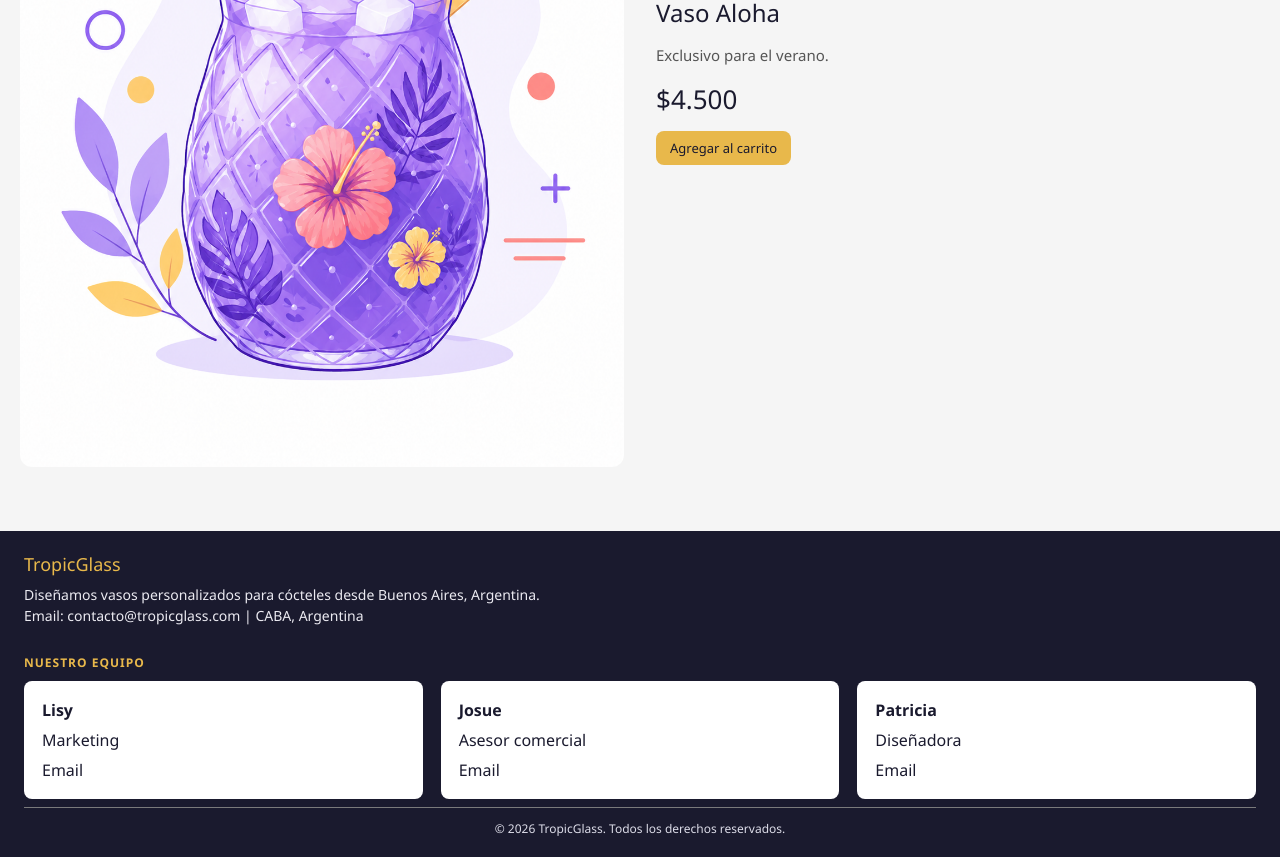
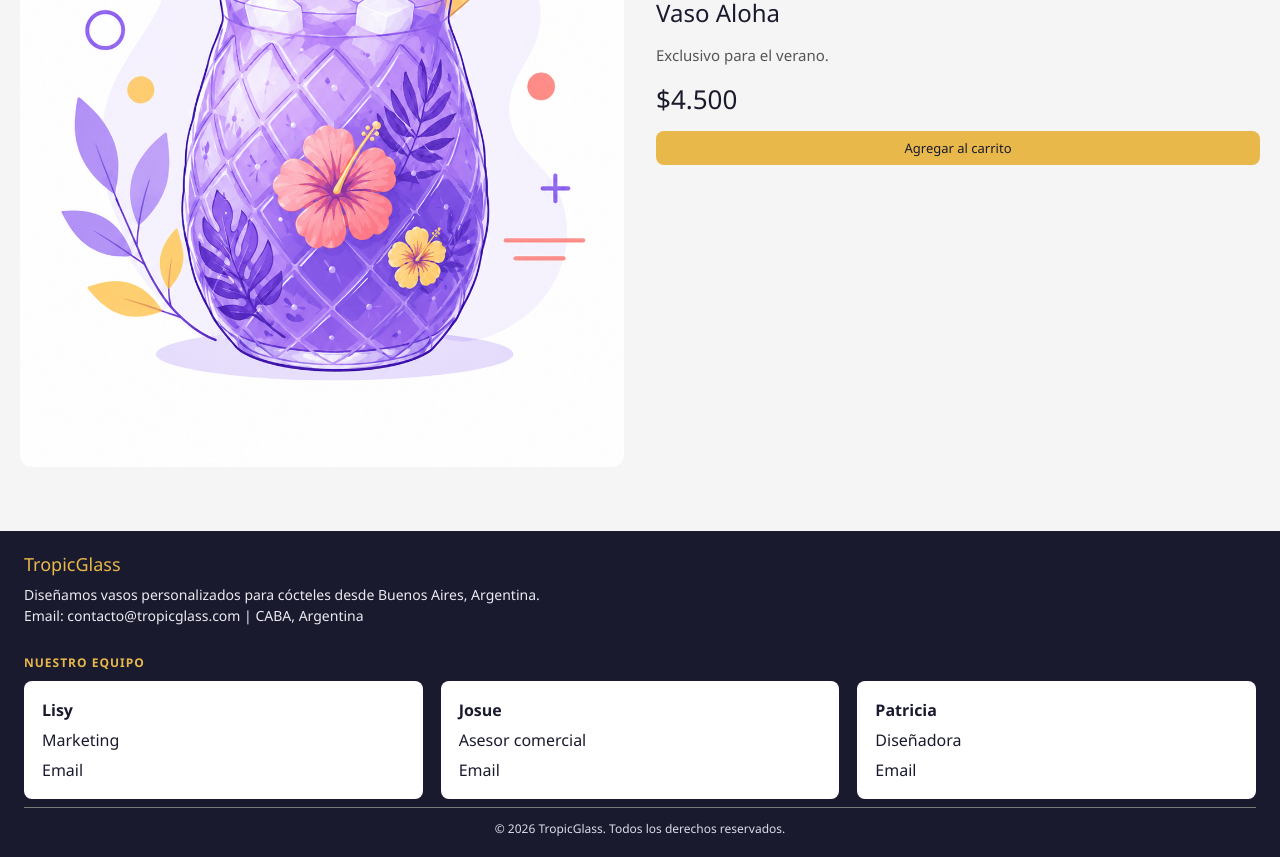
Before and after one commit to petracb9/proyectoReactJsx-2026, a React (Vite) app: page /producto/1 in a window 1280 px wide. Shown: the part 940-1797 px from the top of the page. Built offline with nearby package versions, Linux system fonts and the light colour scheme.

Commit message:
Modificado código del ProductoDetalle.jsx, se separa la acción de navegación del Link al boton

```diff
--- a/src/pages/ProductoDetalle.jsx
+++ b/src/pages/ProductoDetalle.jsx
@@ -1,10 +1,11 @@
-import { useParams, Link } from 'react-router-dom'
+import { useParams, Link, useNavigate } from 'react-router-dom'
 import { useCart } from '../context/CartContext'
 import productos from '../data/productos.json'
 import './ProductoDetalle.css'
 
 function ProductoDetalle() {
   const { id } = useParams()
+  const navigate = useNavigate()
   const { addToCart } = useCart()
 
   const producto = productos.find(p => p.id === Number(id))
@@ -18,6 +19,12 @@ function ProductoDetalle() {
     )
   }
 
+  function handleAddToCart() {
+    console.log('Agregando al carrito:', producto)
+    addToCart(producto)
+    navigate('/carrito')
+  }
+
   return (
     <div className="detalle-container">
       <img src={producto.imagen} alt={producto.nombre} className="detalle-img" />
@@ -28,13 +35,10 @@ function ProductoDetalle() {
         <strong className="detalle-precio">
           ${producto.precio.toLocaleString('es-AR')}
         </strong>
-        <Link to="/carrito">
-          <button
-            className="item-btn"
-            onClick={() => addToCart(producto)}>
-            Agregar al carrito
-          </button>
-        </Link>
+
+        <button className="item-btn" onClick={handleAddToCart}>
+           Agregar al carrito
+        </button>
       </div>
     </div>
   )
```
